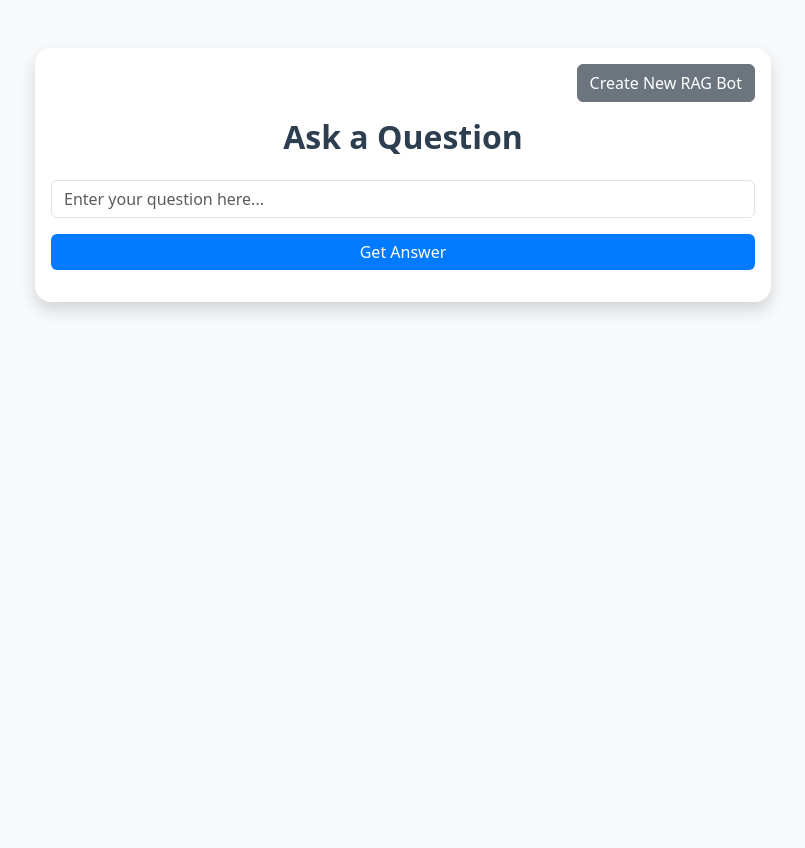
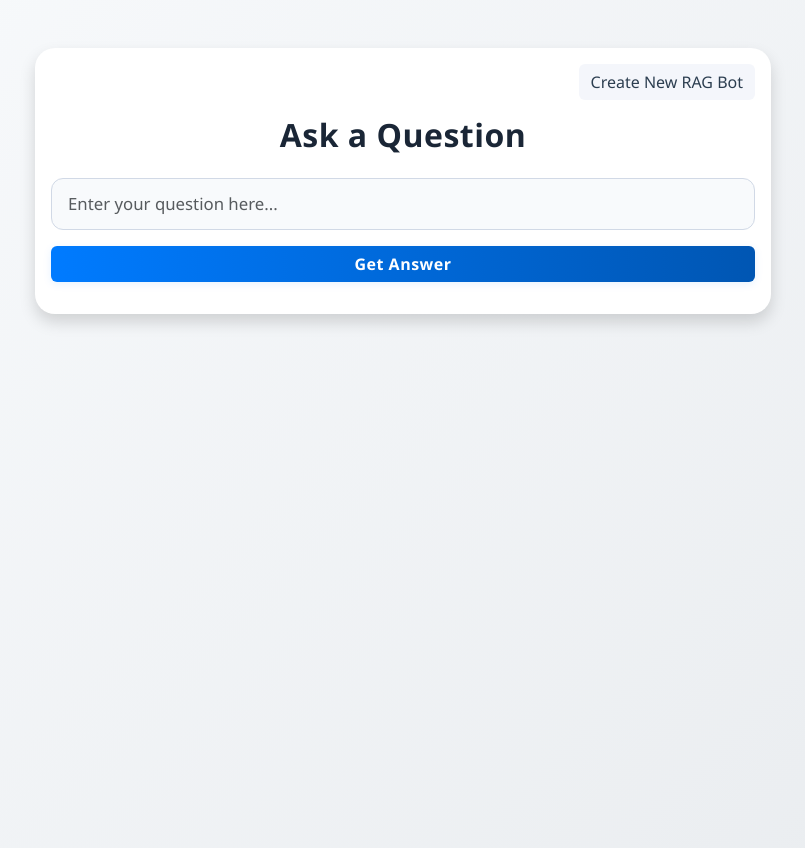
Before and after one commit to PrathamDesai07/Ai-Agent, a Flask app: page / in a window 1280 px wide. Shown: the whole page, without its empty margins (237-1042 px from the left). Before the commit the page ends 313 px from the top, so only its background shows below. Run offline with Flask 3, Linux system fonts and the light colour scheme.

Commit message:
4. CSS changes

```diff
--- a/app.py
+++ b/app.py
@@ -1,4 +1,4 @@
-from flask import Flask, request, render_template, redirect, url_for, flash, session
+from flask import Flask, request, render_template, redirect, url_for, flash
 import os
 import shutil
 # --- RAG imports ---
@@ -42,37 +42,18 @@ def allowed_file(filename):
     return '.' in filename and \
            filename.rsplit('.', 1)[1].lower() in ALLOWED_EXTENSIONS
 
-def run_rag_with_context(question, context, retriever):
-    # You can modify this to use the context in your prompt
-    from RAG.RAG import run_rag
-    # Here, you can concatenate context and question, or modify the prompt template in RAG.py
-    # For now, let's just prepend context to the question
-    full_question = f"{context}\n{question}"
-    return run_rag(full_question, retriever=retriever)
-
 # --- Chatbot (Q&A) route at root ---
 @app.route('/', methods=['GET', 'POST'])
 def qa():
     answer = None
     question = None
-    chat_history = session.get('chat_history', [])
     if request.method == 'POST':
         question = request.form.get('question')
         if not retriever:
             answer = "Retriever not initialized. Please create a new RAG bot by uploading a PDF."
         elif question:
-            # Build context from last N turns
-            N = 3  # Number of previous turns to remember
-            context = ""
-            for q, a in chat_history[-N:]:
-                context += f"User: {q}\nBot: {a}\n"
-            context += f"User: {question}\n"
-            # Use a custom run_rag_with_context function
-            answer = run_rag_with_context(question, context, retriever=retriever)
-            # Update chat history
-            chat_history.append((question, answer))
-            session['chat_history'] = chat_history
-    return render_template('qa.html', answer=answer, question=question, chat_history=chat_history)
+            answer = run_rag(question, retriever=retriever)
+    return render_template('qa.html', answer=answer, question=question)
 
 # --- New RAG bot creation route ---
 @app.route('/new-bot', methods=['GET', 'POST'])
@@ -112,4 +93,4 @@ def new_bot():
     return render_template('upload.html', new_bot=True)
 
 if __name__ == '__main__':
-    app.run(debug=True, port = 5001)
+    app.run(debug=True)
--- a/static/style.css
+++ b/static/style.css
@@ -1,24 +1,83 @@
 body {
-    background: #f8f9fa;
+    background: linear-gradient(135deg, #f8fafc 0%, #e9ecef 100%);
+    font-family: 'Segoe UI', 'Roboto', 'Helvetica Neue', Arial, 'Liberation Sans', sans-serif;
+    color: #222;
+    min-height: 100vh;
 }
+
 .card {
-    border-radius: 1rem;
+    border-radius: 1.25rem;
     border: none;
+    box-shadow: 0 6px 32px 0 rgba(44, 62, 80, 0.10), 0 1.5px 6px 0 rgba(44, 62, 80, 0.08);
+    background: #fff;
+    transition: box-shadow 0.2s;
 }
+.card:hover {
+    box-shadow: 0 12px 48px 0 rgba(44, 62, 80, 0.16), 0 3px 12px 0 rgba(44, 62, 80, 0.12);
+}
+
 .card-title {
+    font-weight: 700;
+    color: #1a2636;
+    letter-spacing: 0.5px;
+}
+
+.btn-primary {
+    background: linear-gradient(90deg, #007bff 0%, #0056b3 100%);
+    border: none;
     font-weight: 600;
+    letter-spacing: 0.5px;
+    box-shadow: 0 2px 8px 0 rgba(0,123,255,0.10);
+    transition: background 0.2s, box-shadow 0.2s;
+}
+.btn-primary:hover {
+    background: linear-gradient(90deg, #0056b3 0%, #007bff 100%);
+    box-shadow: 0 4px 16px 0 rgba(0,123,255,0.16);
+}
+
+.btn-secondary {
+    background: #f4f6fb;
     color: #2c3e50;
-}
-.btn-primary {
-    background: #007bff;
     border: none;
     font-weight: 500;
+    transition: background 0.2s, color 0.2s;
 }
-.btn-primary:hover {
-    background: #0056b3;
+.btn-secondary:hover {
+    background: #e9ecef;
+    color: #007bff;
 }
+
+.form-control {
+    border-radius: 0.75rem;
+    border: 1px solid #d1d9e6;
+    padding: 0.75rem 1rem;
+    font-size: 1.05rem;
+    background: #f8fafc;
+    transition: border-color 0.2s, box-shadow 0.2s;
+}
+.form-control:focus {
+    border-color: #007bff;
+    box-shadow: 0 0 0 2px rgba(0,123,255,0.10);
+    background: #fff;
+}
+
 .alert-info {
-    background: #e3f2fd;
+    background: linear-gradient(90deg, #e3f2fd 0%, #f8fafc 100%);
     color: #0c5460;
     border: none;
+    border-radius: 0.75rem;
+    box-shadow: 0 1px 4px 0 rgba(44, 62, 80, 0.06);
 }
+
+ul {
+    padding-left: 1.2em;
+}
+
+::-webkit-scrollbar {
+    width: 8px;
+    background: #f8fafc;
+}
+::-webkit-scrollbar-thumb {
+    background: #e3e6eb;
+    border-radius: 4px;
+}
```
